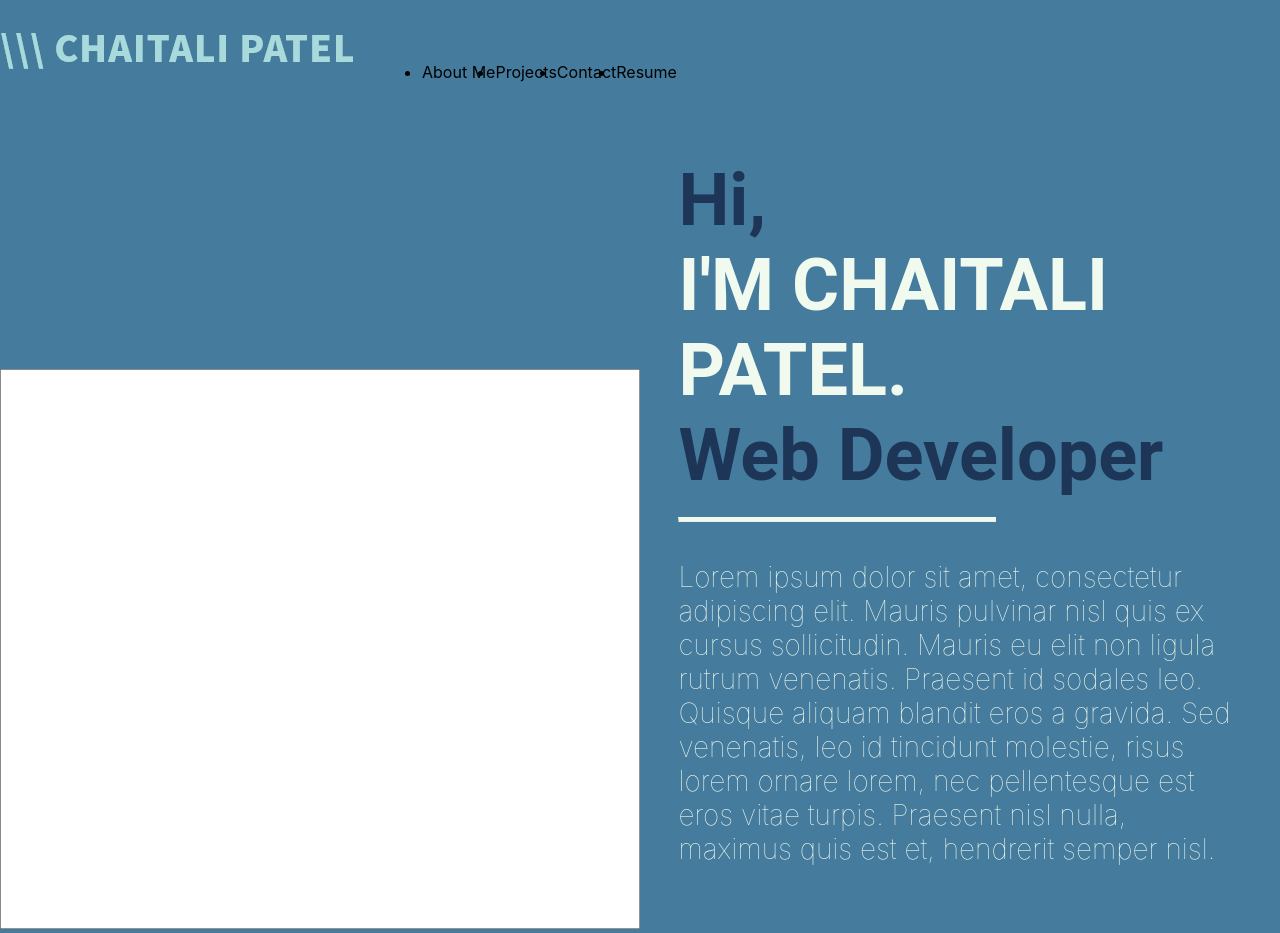
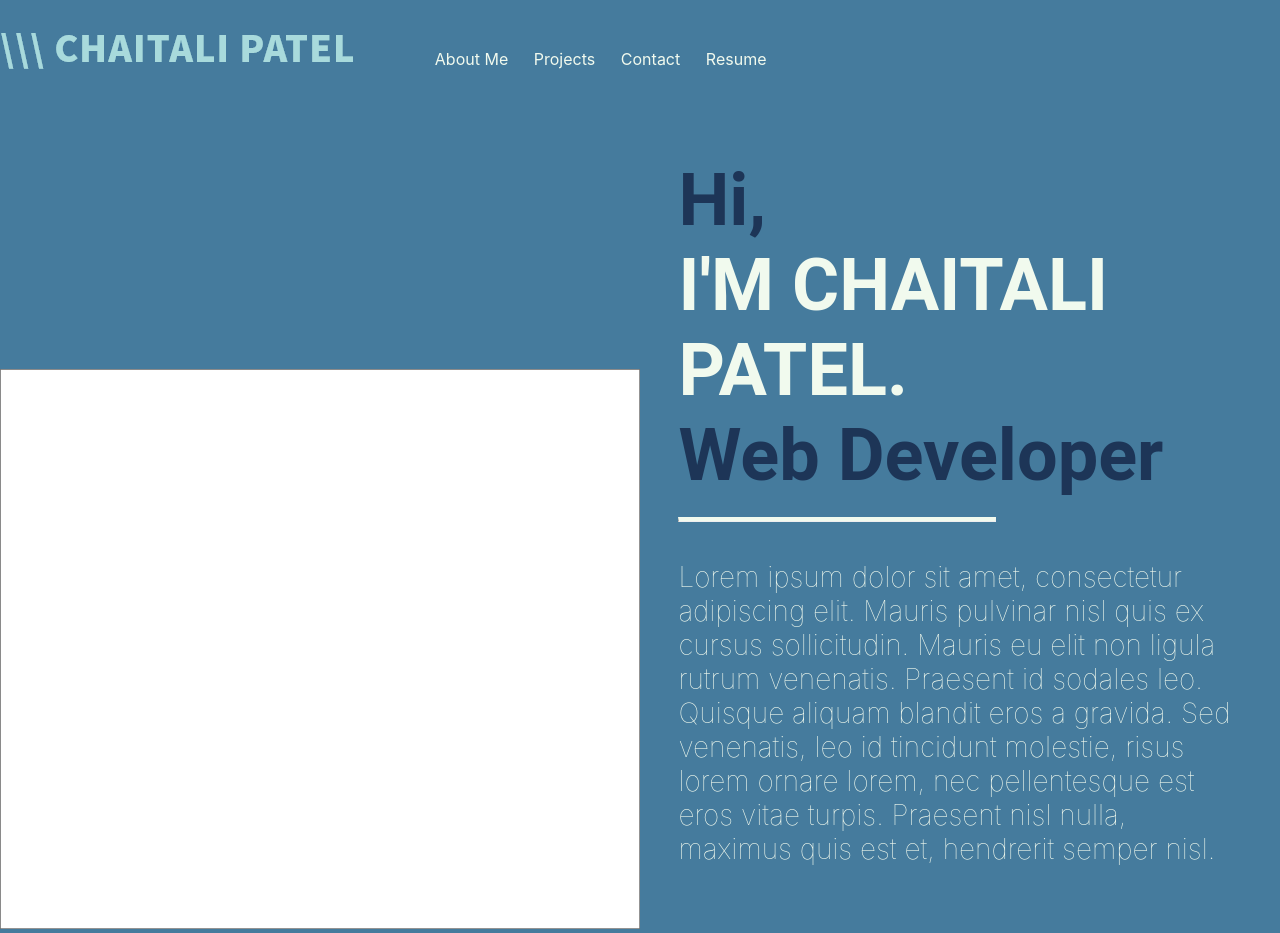
Before and after one commit to chaitalizn/dev-portfolio, a React (Create React App) app: page / in a window 1280 px wide. Built offline with nearby package versions, Linux system fonts and the light colour scheme.

Commit message:
nav item style

```diff
--- a/src/component/Nav/index.js
+++ b/src/component/Nav/index.js
@@ -10,11 +10,11 @@ function Nav({menu, setCurrentMenu, currentMenu}) {
 
     return(
         <nav>
-            <ul className="container">
+            <ul className="flex-row">
 
                 {menu.map(menuItem => (
 
-                <li className={`${currentMenu === menuItem && 'navActive'}`} key={menuItem}>
+                <li className={`navItem ${currentMenu === menuItem && 'navActive'}`} key={menuItem}>
 
                     <span onClick={() => {setCurrentMenu(menuItem)}}>
                         {menuItem}
--- a/src/index.css
+++ b/src/index.css
@@ -24,6 +24,7 @@ body {
   background-color: var(--primary);
 }
 
+/* about page*/
 h1 {
   font-family: 'Roboto', sans-serif;
   font-weight: bold;
@@ -62,3 +63,19 @@ p {
   width: 50vw;
   height: auto;
 }
+
+/* common style */
+
+.flex-row {
+  display: flex;
+}
+/*nav items */
+
+.navItem {
+color: var(--light);
+list-style-type: none;
+padding: 1vw;
+}
+.navItem:hover {
+  color: var(--hightlight);
+}
```
